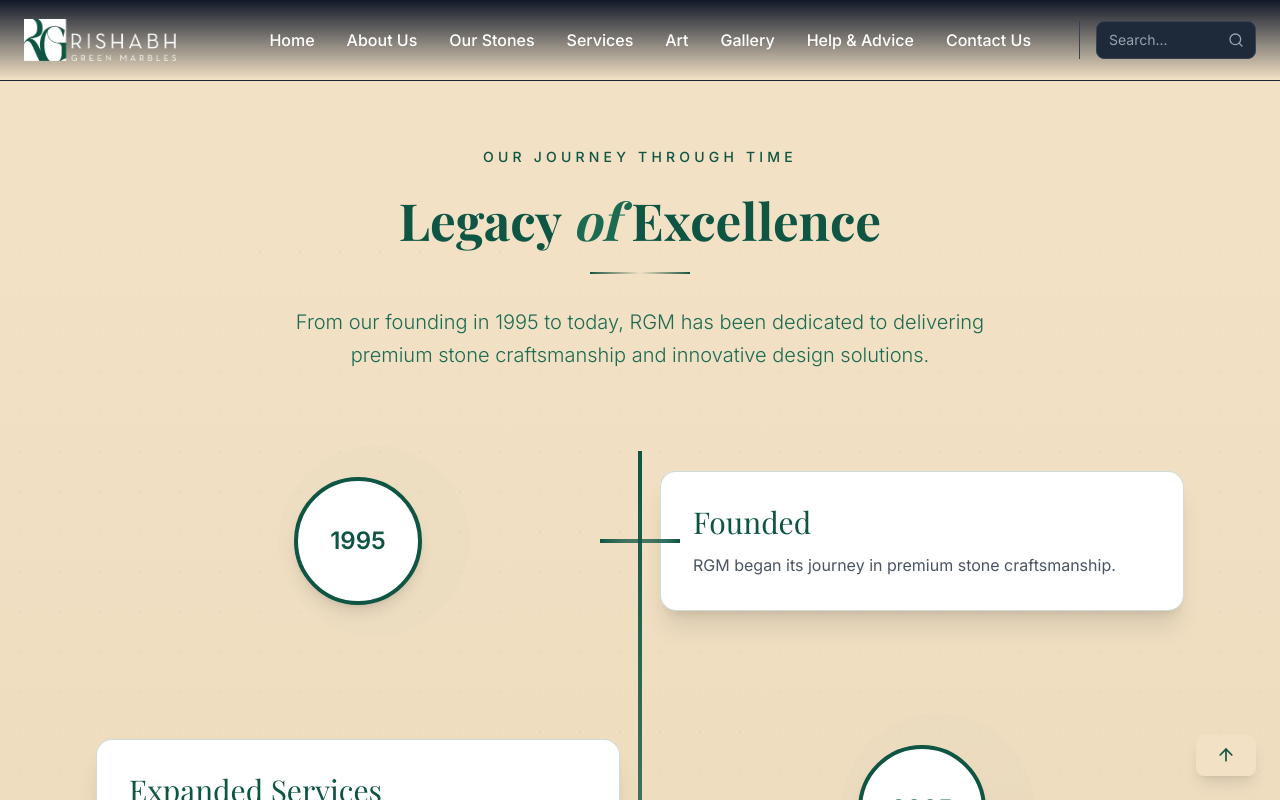
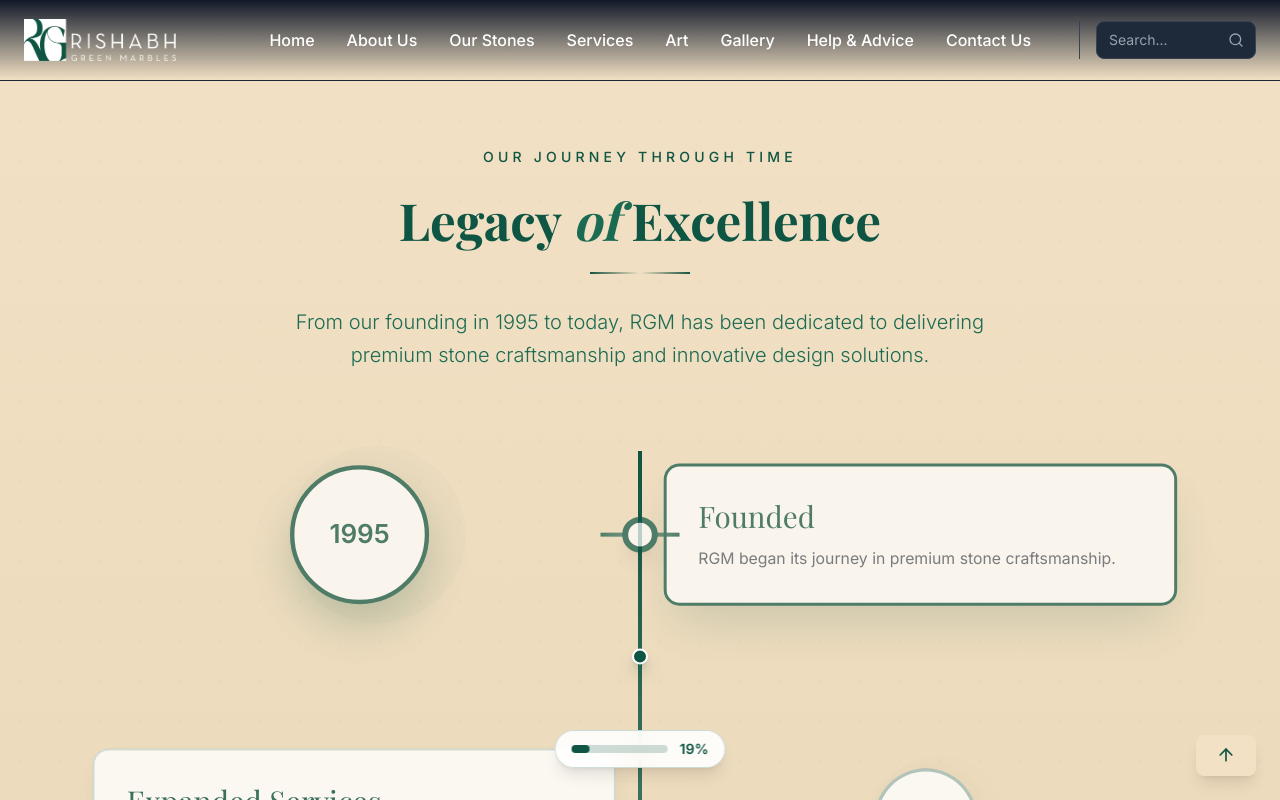
Before and after one commit to jatinkakadiya234-tech/marbal, a React (Vite) app: page /about in a window 1280 px wide. Shown: the top 800 px of the page. Built offline with nearby package versions, Linux system fonts and the light colour scheme.

Commit message:
about page changese

```diff
--- a/src/components/About/ShowcasingTimeline.jsx
+++ b/src/components/About/ShowcasingTimeline.jsx
@@ -1,6 +1,6 @@
 // components/ShowcasingTimeline.jsx
 import React, { useRef, useEffect, useState } from 'react';
-import { motion, useInView, useScroll, useTransform } from 'framer-motion';
+import { motion, useInView, useScroll, useTransform, useSpring, useMotionValue } from 'framer-motion';
 import HeaderContent from '../Helper/HeaderContent';
 
 const milestones = [
@@ -49,25 +49,102 @@ const yearAnimation = {
 
 export default function ShowcasingTimeline() {
   const ref = useRef(null);
+  const containerRef = useRef(null);
   const isInView = useInView(ref, { once: true, amount: 0.3 });
   const [activeIndex, setActiveIndex] = useState(0);
+  const [timelineHeight, setTimelineHeight] = useState(0);
+  const [windowHeight, setWindowHeight] = useState(0);
 
-  const { scrollYProgress } = useScroll({
-    target: ref,
-    offset: ["start end", "end start"]
+  // Get window height
+  useEffect(() => {
+    setWindowHeight(window.innerHeight);
+    const handleResize = () => setWindowHeight(window.innerHeight);
+    window.addEventListener('resize', handleResize);
+    return () => window.removeEventListener('resize', handleResize);
+  }, []);
+
+  // Custom scroll tracking without useScroll
+  const scrollY = useMotionValue(0);
+  const smoothScrollY = useSpring(scrollY, {
+    damping: 30,
+    stiffness: 100,
+    mass: 1
   });
 
-  const backgroundY = useTransform(scrollYProgress, [0, 1], ["0%", "20%"]);
+  useEffect(() => {
+    const handleScroll = () => {
+      scrollY.set(window.scrollY);
+    };
 
+    window.addEventListener('scroll', handleScroll);
+    return () => window.removeEventListener('scroll', handleScroll);
+  }, [scrollY]);
+
+  // Calculate scroll progress manually
+  const calculateScrollProgress = () => {
+    if (!containerRef.current) return 0;
+
+    const container = containerRef.current;
+    const containerTop = container.offsetTop;
+    const containerHeight = container.offsetHeight;
+    const scrollPosition = smoothScrollY.get();
+
+    const start = containerTop - windowHeight * 0.7;
+    const end = containerTop + containerHeight - windowHeight * 0.3;
+
+    const progress = (scrollPosition - start) / (end - start);
+    return Math.max(0, Math.min(1, progress));
+  };
+
+  // Custom transform values
+  const scrollProgress = useTransform(smoothScrollY, () => calculateScrollProgress());
+  const dotPosition = useTransform(scrollProgress, [0, 1], [0, 100]);
+
+  // Background parallax effect
+  const backgroundY = useTransform(scrollProgress, [0, 1], [0, -100]);
+
+  // Update active index based on scroll progress
   useEffect(() => {
-    if (isInView) {
-      const interval = setInterval(() => {
-        setActiveIndex((prev) => (prev + 1) % milestones.length);
-      }, 3000);
+    const unsubscribe = scrollProgress.on("change", (latest) => {
+      const index = Math.floor(latest * milestones.length);
+      setActiveIndex(Math.min(Math.max(index, 0), milestones.length - 1));
+    });
+    return () => unsubscribe();
+  }, [scrollProgress]);
 
-      return () => clearInterval(interval);
+  // Set timeline height
+  useEffect(() => {
+    if (containerRef.current) {
+      setTimelineHeight(containerRef.current.scrollHeight);
     }
-  }, [isInView]);
+  }, []);
+
+  // Manual animation for dot movement
+  const dotY = useTransform(dotPosition, (pos) => {
+    if (!timelineHeight) return 0;
+    return (pos / 100) * (timelineHeight - 0);
+  });
+
+  // Manual animation for each milestone
+  const milestoneAnimations = milestones.map((_, index) => {
+    const start = index / milestones.length;
+    const end = (index + 1) / milestones.length;
+
+    return {
+      opacity: useTransform(scrollProgress,
+        [start - 0.2, start, end - 0.1, end],
+        [0.3, 1, 1, 0.3]
+      ),
+      scale: useTransform(scrollProgress,
+        [start - 0.2, start, end - 0.1, end],
+        [0.9, 1.05, 1.05, 0.9]
+      ),
+      y: useTransform(scrollProgress,
+        [start - 0.2, start, end - 0.1, end],
+        [20, 0, 0, -20]
+      )
+    };
+  });
 
   return (
     <section ref={ref} className="relative min-h-screen py-36 overflow-hidden bg-[#F2E1C5]">
@@ -90,11 +167,11 @@ export default function ShowcasingTimeline() {
 
         <HeaderContent
           tagline='Our Journey Through Time'
-          title='Legacy of  Excellence'
-          subtitle='  From our founding in 1995 to today, RGM has been dedicated to delivering premium stone craftsmanship and innovative design solutions.'
+          title='Legacy of Excellence'
+          subtitle='From our founding in 1995 to today, RGM has been dedicated to delivering premium stone craftsmanship and innovative design solutions.'
         />
 
-        <div className="relative pt-5">
+        <div ref={containerRef} className="relative pt-5">
           {/* Curved timeline */}
           <motion.div
             className="absolute left-1/2 top-0 bottom-0 w-1 -translate-x-1/2 bg-gradient-to-b from-[#0E5543] via-[#0E5543]/70 to-[#0E5543]"
@@ -103,18 +180,10 @@ export default function ShowcasingTimeline() {
             transition={{ duration: 1.5, delay: 0.5 }}
           />
 
-          {/* Animated progress indicator */}
+          {/* Scroll-based progress indicator */}
           <motion.div
-            className="absolute left-1/2 top-0 w-3 h-3 -translate-x-1/2 bg-[#0E5543] rounded-full shadow-lg shadow-[#0E5543]/40"
-            animate={{
-              y: [0, 380, 760, 1140],
-              transition: {
-                duration: 12,
-                times: [0, 0.33, 0.66, 1],
-                repeat: Infinity,
-                ease: "easeInOut"
-              }
-            }}
+            className="absolute left-1/2 top-0 w-4 h-4 -translate-x-1/2 bg-[#0E5543] rounded-full shadow-lg shadow-[#0E5543]/40 z-20 border-2 border-white"
+            style={{ y: dotY }}
           />
 
           <motion.ol
@@ -129,18 +198,48 @@ export default function ShowcasingTimeline() {
                 className="relative"
                 variants={item}
                 onHoverStart={() => setActiveIndex(idx)}
+                style={{
+                  opacity: milestoneAnimations[idx].opacity,
+                  scale: milestoneAnimations[idx].scale,
+                  y: milestoneAnimations[idx].y
+                }}
               >
-                <div className={`flex flex-col md:flex-row items-center ${idx % 2 === 0 ? 'md:flex-row-reverse' : ''} gap-10`}>
+                {/* Active indicator dot */}
+                <motion.div
+                  className={`absolute left-1/2 top-1/2 -translate-x-1/2 -translate-y-1/2 w-6 h-6 rounded-full border-4 z-10 transition-all duration-300 ${
+                    idx === activeIndex
+                      ? 'bg-white border-[#0E5543] scale-125 shadow-lg'
+                      : 'bg-[#0E5543] border-white'
+                  }`}
+                  animate={{
+                    scale: idx === activeIndex ? 1.2 : 1,
+                    borderColor: idx === activeIndex ? '#0E5543' : '#ffffff'
+                  }}
+                  transition={{ type: "spring", stiffness: 300, damping: 10 }}
+                />
+
+                <div className={`flex flex-col md:flex-row items-center ${idx % 2 === 0 ? 'md:flex-row-reverse' : ''} gap-8 md:gap-12`}>
                   <div className="md:w-1/2">
                     <motion.div
-                      className={`p-8 rounded-2xl bg-white border border-[#0E5543]/20 shadow-xl ${idx === activeIndex ? 'ring-2 ring-[#0E5543]/30' : ''}`}
+                      className={`p-6 md:p-8 rounded-2xl bg-white border-2 transition-all duration-500 shadow-xl ${
+                        idx === activeIndex
+                          ? 'border-[#0E5543] shadow-2xl'
+                          : 'border-[#0E5543]/20'
+                      }`}
                       whileHover={{
-                        y: -5,
+                        y: -8,
+                        scale: 1.02,
                         transition: { duration: 0.3 }
+                      }}
+                      animate={{
+                        borderWidth: idx === activeIndex ? 3 : 2,
+                        boxShadow: idx === activeIndex
+                          ? '0 25px 50px -12px rgba(14, 85, 67, 0.25)'
+                          : '0 10px 25px -5px rgba(14, 85, 67, 0.1)'
                       }}
                     >
                       <h3 className="text-2xl md:text-3xl font-serif text-[#0E5543] mb-3">{m.title}</h3>
-                      <p className="text-gray-700/90 leading-relaxed">{m.desc}</p>
+                      <p className="text-gray-700/90 leading-relaxed text-sm md:text-base">{m.desc}</p>
                     </motion.div>
                   </div>
 
@@ -148,35 +247,78 @@ export default function ShowcasingTimeline() {
                     <motion.div
                       className="relative"
                       variants={yearAnimation}
+                      animate={idx === activeIndex ? {
+                        scale: 1.1,
+                        transition: { type: "spring", stiffness: 200 }
+                      } : {}}
                     >
                       <div className="absolute inset-0 -z-10">
                         <motion.div
-                          className="w-40 h-40 rounded-full bg-[#0E5543]/10 absolute inset-0 m-auto"
+                          className="w-32 h-32 md:w-40 md:h-40 rounded-full bg-[#0E5543]/10 absolute inset-0 m-auto"
                           animate={idx === activeIndex ? {
-                            scale: [1, 1.2, 1],
+                            scale: [1, 1.4, 1],
                             opacity: [0.3, 0.1, 0.3],
-                          } : {}}
-                          transition={{ duration: 2, repeat: Infinity }}
+                          } : {
+                            scale: 1,
+                            opacity: 0.1
+                          }}
+                          transition={{ duration: 2, repeat: Infinity, ease: "easeInOut" }}
                         />
                       </div>
 
-                      <div className="w-32 h-32 rounded-full bg-white border-4 border-[#0E5543] flex items-center justify-center shadow-lg">
-                        <span className="text-2xl font-bold text-[#0E5543]">{m.year}</span>
-                      </div>
+                      <motion.div
+                        className={`w-24 h-24 md:w-32 md:h-32 rounded-full bg-white border-4 flex items-center justify-center shadow-lg transition-all duration-300 ${
+                          idx === activeIndex ? 'border-[#0E5543] shadow-xl' : 'border-[#0E5543]/60'
+                        }`}
+                        animate={{
+                          borderColor: idx === activeIndex ? '#0E5543' : '#0E554360',
+                          boxShadow: idx === activeIndex
+                            ? '0 20px 40px rgba(14, 85, 67, 0.3)'
+                            : '0 10px 25px rgba(14, 85, 67, 0.1)'
+                        }}
+                      >
+                        <span className="text-xl md:text-2xl font-bold text-[#0E5543]">{m.year}</span>
+                      </motion.div>
                     </motion.div>
                   </div>
                 </div>
 
-                {/* Connection line */}
-                <div className="absolute top-1/2 left-1/2 -translate-x-1/2 -translate-y-1/2 w-20 h-1 bg-gradient-to-r from-transparent to-[#0E5543] md:block hidden"></div>
-                <div className="absolute top-1/2 left-1/2 -translate-x-1/2 -translate-y-1/2 w-20 h-1 bg-gradient-to-l from-transparent to-[#0E5543] md:block hidden"></div>
+                {/* Connection lines */}
+                <div className={`absolute top-1/2 left-1/2 -translate-x-1/2 -translate-y-1/2 w-16 md:w-20 h-1 bg-gradient-to-r from-transparent to-[#0E5543] md:block hidden ${
+                  idx % 2 === 0 ? 'rotate-180' : ''
+                }`} />
+                <div className={`absolute top-1/2 left-1/2 -translate-x-1/2 -translate-y-1/2 w-16 md:w-20 h-1 bg-gradient-to-l from-transparent to-[#0E5543] md:block hidden ${
+                  idx % 2 === 0 ? 'rotate-180' : ''
+                }`} />
 
-                {/* Mobile connection line */}
-                <div className="absolute top-1/2 left-1/2 -translate-x-1/2 -translate-y-1/2 w-1 h-10 bg-gradient-to-b from-transparent to-[#0E5543] md:hidden"></div>
-                <div className="absolute top-1/2 left-1/2 -translate-x-1/2 -translate-y-1/2 w-1 h-10 bg-gradient-to-t from-transparent to-[#0E5543] md:hidden"></div>
+                {/* Mobile connection lines */}
+                <div className="absolute top-1/2 left-1/2 -translate-x-1/2 -translate-y-1/2 w-1 h-8 bg-gradient-to-b from-transparent to-[#0E5543] md:hidden" />
+                <div className="absolute top-1/2 left-1/2 -translate-x-1/2 -translate-y-1/2 w-1 h-8 bg-gradient-to-t from-transparent to-[#0E5543] md:hidden" />
               </motion.li>
             ))}
           </motion.ol>
+
+          {/* Scroll progress indicator */}
+          <motion.div
+            className="fixed bottom-8 left-1/2 -translate-x-1/2 bg-white/90 backdrop-blur-sm rounded-full px-4 py-2 shadow-lg border border-[#0E5543]/20 z-30"
+            style={{
+              opacity: useTransform(scrollProgress, [0, 0.1, 0.9, 1], [0, 1, 1, 0])
+            }}
+          >
+            <div className="flex items-center gap-3 text-sm text-[#0E5543]">
+              <div className="w-24 bg-[#0E5543]/20 rounded-full h-2">
+                <motion.div
+                  className="bg-[#0E5543] h-2 rounded-full"
+                  style={{ width: useTransform(scrollProgress, [0, 1], ['0%', '100%']) }}
+                />
+              </div>
+              <motion.span className="font-bold min-w-[3ch]">
+                {useTransform(scrollProgress, (latest) =>
+                  `${Math.round(latest * 100)}%`
+                )}
+              </motion.span>
+            </div>
+          </motion.div>
         </div>
       </div>
     </section>
--- a/src/components/Advice/HelpandAddvaice.jsx
+++ b/src/components/Advice/HelpandAddvaice.jsx
@@ -7,8 +7,8 @@ export default function HelpandAddvaice() {
   return (
     <div className='min-h-screen pt-20 bg-[#F2E1C5] text-[#0E5543]'>
       <AdviceHero />
-      <AdvicePage />
-      <Help />
+      {/* <AdvicePage /> */}
+      {/* <Help /> */}
     </div>
   )
 }
--- a/src/components/OurStones/OurStones.jsx
+++ b/src/components/OurStones/OurStones.jsx
@@ -11,6 +11,7 @@ import {
 } from 'react-icons/fi';
 import { TbDiamond } from 'react-icons/tb';
 import HeaderContent from '../Helper/HeaderContent';
+import AdvicePage from '../Advice/Addvicepage';
 
 const OurStones = () => {
   const [selectedCategory, setSelectedCategory] = useState('all');
@@ -428,6 +429,7 @@ const OurStones = () => {
           </motion.div>
         )}
       </AnimatePresence>
+      {/* <AdvicePage  /> */}
     </div>
   );
 };
--- a/src/components/Services/ServicesPage.jsx
+++ b/src/components/Services/ServicesPage.jsx
@@ -94,6 +94,8 @@ export default function ServicesPage() {
       {/* CTA Section */}
       <CTASection />
 
+
+
       {/* Fonts */}
       <style jsx global>{`
         @import url("https://fonts.googleapis.com/css2?family=Playfair+Display:wght@400;500;600;700&family=Inter:wght@300;400;500;600&display=swap");
```
Also changed, not shown: src/components/Advice/Addvicepage.jsx (+14 -27 lines).
